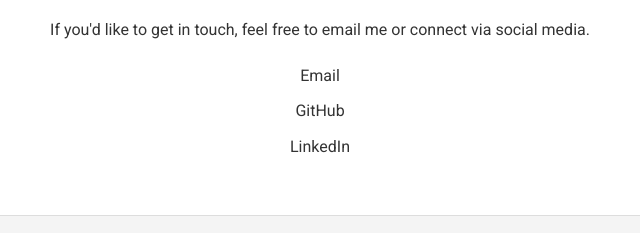
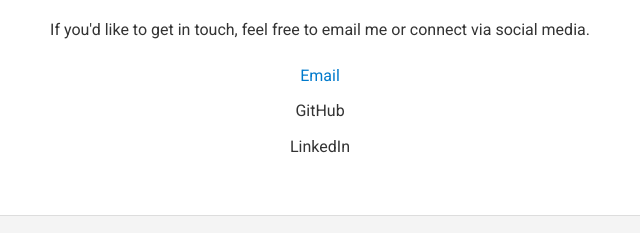
Before and after one commit to Oishi151/Portfolio, a plain HTML site: page index.html in a window 1280 px wide. Shown: the part 1223-1456 px from the top of the page, 320-960 px from the left. Drawn offline with Linux system fonts and the light colour scheme.

Commit message:
Update index.html

```diff
--- a/index.html
+++ b/index.html
@@ -64,7 +64,7 @@
             <h2>Contact Me</h2>
             <p>If you'd like to get in touch, feel free to email me or connect via social media.</p>
             <ul>
-                <li><a href="mailto:obanerjee1501@gmail.com"></a>Email</li>
+                <li><a href="mailto:obanerjee1501@gmail.com">Email</a></li>
                 <li>GitHub<a href="https://github.com/Oishi151" target="_blank"></a></li>
                 <li>LinkedIn<a href="https://linkedin.com/in/oishi-banerjee-1501/" target="_blank"></a></li>
             </ul>
```
